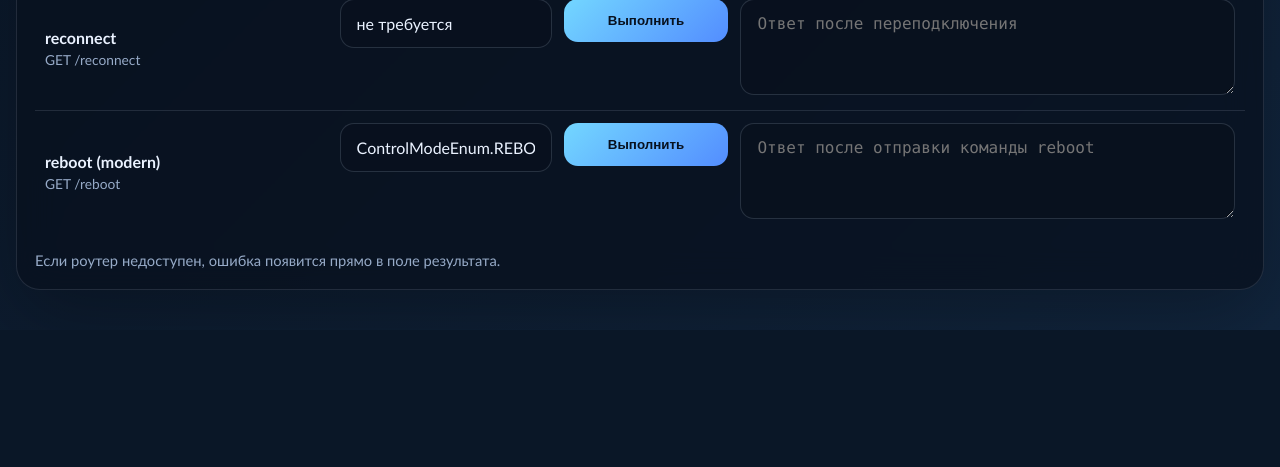
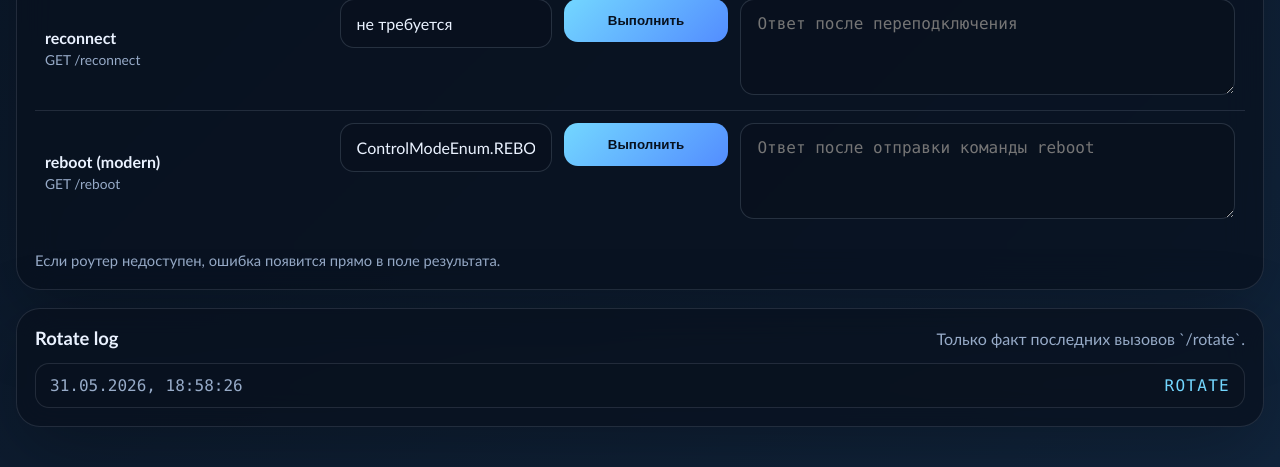
Before and after one commit to vagbuddy/ip-rotation-huawei, a FastAPI app: page / in a window 1280 px wide. Shown: the part 1104-1571 px from the top of the page. Before the commit the page ends 1434 px from the top, so only its background shows below. Run offline with FastAPI, Linux system fonts and the light colour scheme; parts of the project's set-up code (start-up, migrations or seed data) failed here and were passed over.

Commit message:
Add rotate endpoint logging and dashboard display for invocation records

```diff
--- a/main.py
+++ b/main.py
@@ -1,6 +1,7 @@
 import ipaddress
 import threading
 import time
+from collections import deque
 from dataclasses import asdict, dataclass
 from functools import lru_cache
 from pathlib import Path
@@ -29,6 +30,7 @@ ROTATE_HEALTH_TIMEOUT_SECONDS = 60
 ROTATE_HEALTH_POLL_INTERVAL_SECONDS = 5
 ROUTER_READY_TIMEOUT_SECONDS = 180
 ROUTER_READY_POLL_INTERVAL_SECONDS = 5
+ROTATE_LOG_LIMIT = 20
 
 ROTATE_STATE_IDLE = "idle"
 ROTATE_STATE_ROTATING = "rotating"
@@ -61,8 +63,17 @@ class RotateStatus:
     error: str | None = None
 
 
+@dataclass(frozen=True)
+class RotateLogEntry:
+    """Single in-memory record that the rotate endpoint was invoked."""
+
+    timestamp: str
+
+
 ROTATE_STATUS_LOCK = threading.Lock()
 ROTATE_STATUS = RotateStatus()
+ROTATE_LOG_LOCK = threading.Lock()
+ROTATE_LOG: deque[RotateLogEntry] = deque(maxlen=ROTATE_LOG_LIMIT)
 
 
 @lru_cache(maxsize=1)
@@ -108,6 +119,20 @@ def _update_rotate_status(**updates: str | None) -> None:
     with ROTATE_STATUS_LOCK:
         for key, value in updates.items():
             setattr(ROTATE_STATUS, key, value)
+
+
+def _record_rotate_event() -> None:
+    """Record that the rotate endpoint was invoked."""
+
+    with ROTATE_LOG_LOCK:
+        ROTATE_LOG.appendleft(RotateLogEntry(timestamp=_current_timestamp()))
+
+
+def _get_rotate_log_snapshot() -> list[dict[str, str]]:
+    """Return recent rotate endpoint invocation records."""
+
+    with ROTATE_LOG_LOCK:
+        return [asdict(entry) for entry in ROTATE_LOG]
 
 
 def _get_public_ip() -> str:
@@ -364,6 +389,13 @@ def status():
     }
 
 
+@app.get("/rotate-log", summary="Получить лог вызовов rotate")
+def rotate_log():
+    """Return recent rotate endpoint invocation records."""
+
+    return {"events": _get_rotate_log_snapshot()}
+
+
 @app.get("/public-ip", summary="Узнать внешний IP")
 def public_ip():
     """Return the current public IP address."""
@@ -415,6 +447,7 @@ def reconnect():
 def rotate():
     """Start the rotation workflow and return immediately."""
 
+    _record_rotate_event()
     _start_rotate_sequence()
     return {"status": "rotating"}
 
--- a/static/dashboard.css
+++ b/static/dashboard.css
@@ -159,6 +159,61 @@ main {
   line-height: 1.45;
 }
 
+.log-panel {
+  margin-top: 18px;
+}
+
+.section-head {
+  display: flex;
+  justify-content: space-between;
+  align-items: baseline;
+  gap: 16px;
+}
+
+.section-head h2 {
+  margin: 0;
+  font-size: 1.15rem;
+}
+
+.section-head p {
+  margin: 0;
+  color: var(--muted);
+}
+
+.log-empty {
+  margin-top: 14px;
+  color: var(--muted);
+}
+
+.log-list {
+  list-style: none;
+  padding: 0;
+  margin: 14px 0 0;
+  display: grid;
+  gap: 10px;
+}
+
+.log-entry {
+  display: flex;
+  justify-content: space-between;
+  gap: 12px;
+  padding: 12px 14px;
+  border: 1px solid rgba(148, 163, 184, 0.18);
+  border-radius: 14px;
+  background: rgba(10, 18, 31, 0.72);
+  font-family: "Consolas", "Courier New", monospace;
+}
+
+.log-entry-time {
+  color: var(--muted);
+}
+
+.log-entry-label {
+  color: var(--accent);
+  text-transform: uppercase;
+  letter-spacing: 0.08em;
+}
+
 @media (max-width: 960px) {
   .hero {
     flex-direction: column;
@@ -175,4 +230,10 @@ main {
   .result {
     min-height: 84px;
   }
+
+  .section-head,
+  .log-entry {
+    flex-direction: column;
+    align-items: flex-start;
+  }
 }
--- a/static/dashboard.js
+++ b/static/dashboard.js
@@ -9,6 +9,11 @@ const ACTIONS = [
   { id: "reconnect", title: "reconnect", hint: "GET /reconnect", input: "не требуется", endpoint: "/reconnect", placeholder: "Ответ после переподключения" },
   { id: "reboot", title: "reboot (modern)", hint: "GET /reboot", input: "ControlModeEnum.REBOOT", endpoint: "/reboot", placeholder: "Ответ после отправки команды reboot" },
 ];
+
+const ROTATE_LOG_ENDPOINT = "/rotate-log";
+const ROTATE_LOG_POLL_INTERVAL_MS = 3000;
+
+let rotateLogSignature = "";
 
 function escapeHtml(value) {
   return String(value)
@@ -47,9 +52,71 @@ function formatResponse(text) {
   }
 }
 
+function formatRotateLogTimestamp(timestamp) {
+  const parsedTimestamp = new Date(timestamp);
+  if (Number.isNaN(parsedTimestamp.getTime())) {
+    return timestamp;
+  }
+
+  return parsedTimestamp.toLocaleString("ru-RU", {
+    hour12: false,
+  });
+}
+
+function buildRotateLogSignature(events) {
+  return events.map((event) => String(event.timestamp || "")).join("|");
+}
+
+function renderRotateLog(events) {
+  const emptyState = document.getElementById("rotate-log-empty");
+  const logList = document.getElementById("rotate-log");
+
+  if (!events.length) {
+    emptyState.hidden = false;
+    logList.innerHTML = "";
+    return;
+  }
+
+  emptyState.hidden = true;
+  logList.innerHTML = events.map((event) => `
+    <li class="log-entry">
+      <span class="log-entry-time">${escapeHtml(formatRotateLogTimestamp(event.timestamp || ""))}</span>
+      <span class="log-entry-label">rotate</span>
+    </li>
+  `).join("");
+}
+
+async function loadRotateLog() {
+  try {
+    const response = await fetch(ROTATE_LOG_ENDPOINT, {
+      headers: {
+        Accept: "application/json",
+      },
+    });
+
+    if (!response.ok) {
+      return;
+    }
+
+    const payload = await response.json();
+    const events = Array.isArray(payload.events) ? payload.events : [];
+    const nextSignature = buildRotateLogSignature(events);
+
+    if (nextSignature === rotateLogSignature) {
+      return;
+    }
+
+    rotateLogSignature = nextSignature;
+    renderRotateLog(events);
+  } catch (error) {
+    // Keep the last successfully rendered log state.
+  }
+}
+
 async function runAction(endpoint, resultId, button) {
   const resultBox = document.getElementById(resultId);
   const previousLabel = button.textContent;
+  const shouldRefreshRotateLog = endpoint === "/rotate";
 
   button.disabled = true;
   button.textContent = "...";
@@ -76,7 +143,13 @@ async function runAction(endpoint, resultId, button) {
   } finally {
     button.disabled = false;
     button.textContent = previousLabel;
+
+    if (shouldRefreshRotateLog) {
+      void loadRotateLog();
+    }
   }
 }
 
 renderRows();
+void loadRotateLog();
+window.setInterval(loadRotateLog, ROTATE_LOG_POLL_INTERVAL_MS);
```
Also changed, not shown: templates/dashboard.html (+10 -0 lines), test_main.py (added, +60 -0 lines).
